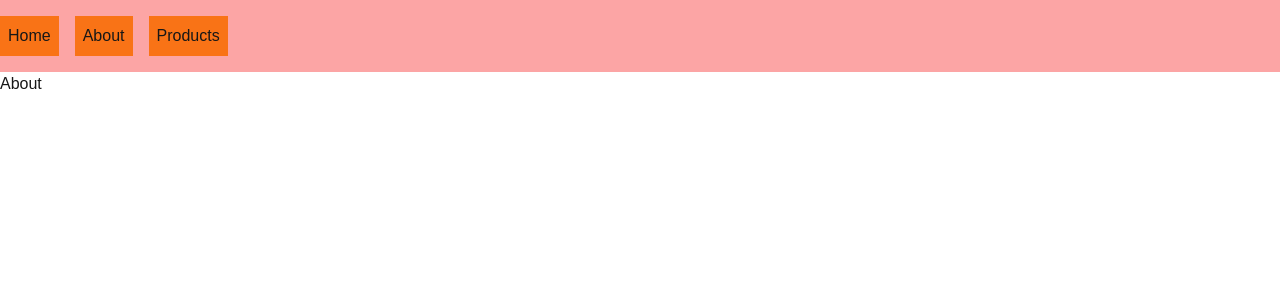
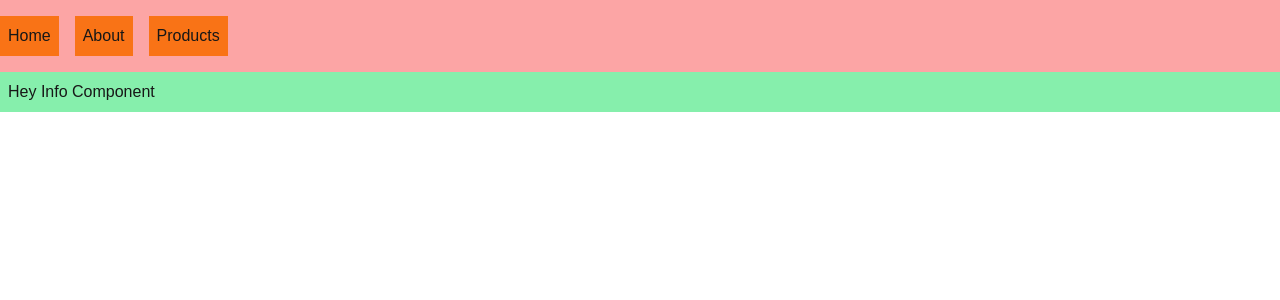
Before and after one commit to aarslantas/server-components-project, a Next.js app: page /about in a window 1280 px wide. Shown: the top 300 px of the page. Built offline with nearby package versions, Linux system fonts and the light colour scheme.

Commit message:
add info container

```diff
--- a/app/about/page.tsx
+++ b/app/about/page.tsx
@@ -1,8 +1,9 @@
+import InfoContainer from "@/components/InfoContainer";
 
 export default function About() {
-    return (
-        <div>
-            About
-        </div>
-    );
+  return (
+    <>
+      <InfoContainer />
+    </>
+  );
 }
--- a/app/products/create/page.tsx
+++ b/app/products/create/page.tsx
@@ -1,9 +1,9 @@
 import ProductForm from "@/components/ProductForm";
 import ProductList from "@/components/ProductList";
 import { createProduct } from "@/lib/actions";
-import { Suspense } from "react";
+import { Suspense, useCallback, useState } from "react";
 
-export default async function CreateProductPage() {
+export default function CreateProductPage() {
   return (
     <div className="container">
       <ProductForm />
--- a/app/products/page.tsx
+++ b/app/products/page.tsx
@@ -16,7 +16,9 @@ export default async function ProductPage() {
           </p>
         }
       >
-        <ProductList />
+        <div className="p-2">
+          <ProductList />
+        </div>
       </Suspense>
     </div>
   );
--- /dev/null
+++ b/components/InfoContainer.tsx
@@ -0,0 +1,3 @@
+export default async function InfoContainer() {
+  return <div className="p-2 bg-green-300">Hey Info Component</div>;
+}
--- a/components/ProductForm.tsx
+++ b/components/ProductForm.tsx
@@ -1,7 +1,7 @@
 "use client";
 
 import { createProduct, updateProduct } from "@/lib/actions";
-import { FC, useEffect, useRef } from "react";
+import { FC, useActionState, useEffect, useRef } from "react";
 import { useFormState } from "react-dom";
 import { SubmitButton } from "./SubmitButton";
 import { useRouter } from "next/navigation";
@@ -42,10 +42,9 @@ export default function ProductForm({ product }: { product?: any }) {
     },
     null
   );
+
   const router = useRouter();
   const formRef = useRef<HTMLFormElement>(null); // Form'a referans ekliyoruz
-
-  console.log("state", state);
 
   useEffect(() => {
     let timer: NodeJS.Timeout;
--- a/components/ProductList.tsx
+++ b/components/ProductList.tsx
@@ -1,13 +1,12 @@
 import { getAllProducts } from "@/lib/data";
 import Link from "next/link";
 import DeleteModal from "./DeleteModal";
-import { deleteProduct } from "@/lib/actions";
 
 export default async function ProductList() {
   const products = await getAllProducts();
 
   return (
-    <section className="mb-8">
+    <div className="mb-8 max-w-4xl">
       <h2 className="text-xl font-semibold mb-2">Products</h2>
       <table className="table-auto w-full border-collapse border border-gray-300">
         <thead>
@@ -40,12 +39,12 @@ export default async function ProductList() {
                   Edit
                 </Link>
                 {/* <button className=" flex-1 bg-red-300  py-2">Delete</button> */}
-                <DeleteModal id={product.id} />
+                {/* <DeleteModal id={product.id} /> */}
               </td>
             </tr>
           ))}
         </tbody>
       </table>
-    </section>
+    </div>
   );
 }
--- a/lib/data.ts
+++ b/lib/data.ts
@@ -11,7 +11,7 @@ export function connectToDatabase() {
 export async function getAllProducts() {
   const db = connectToDatabase(); // Her işlem için yeni bağlantı
   try {
-    await new Promise((resolve) => setTimeout(resolve, 1000));
+    await new Promise((resolve) => setTimeout(resolve, 5000));
     const stmt = db.prepare("SELECT * FROM products");
     const products = stmt.all();
     return products;
```
Also changed, not shown: 1 other file (tests, documents, lock files or other folders).
